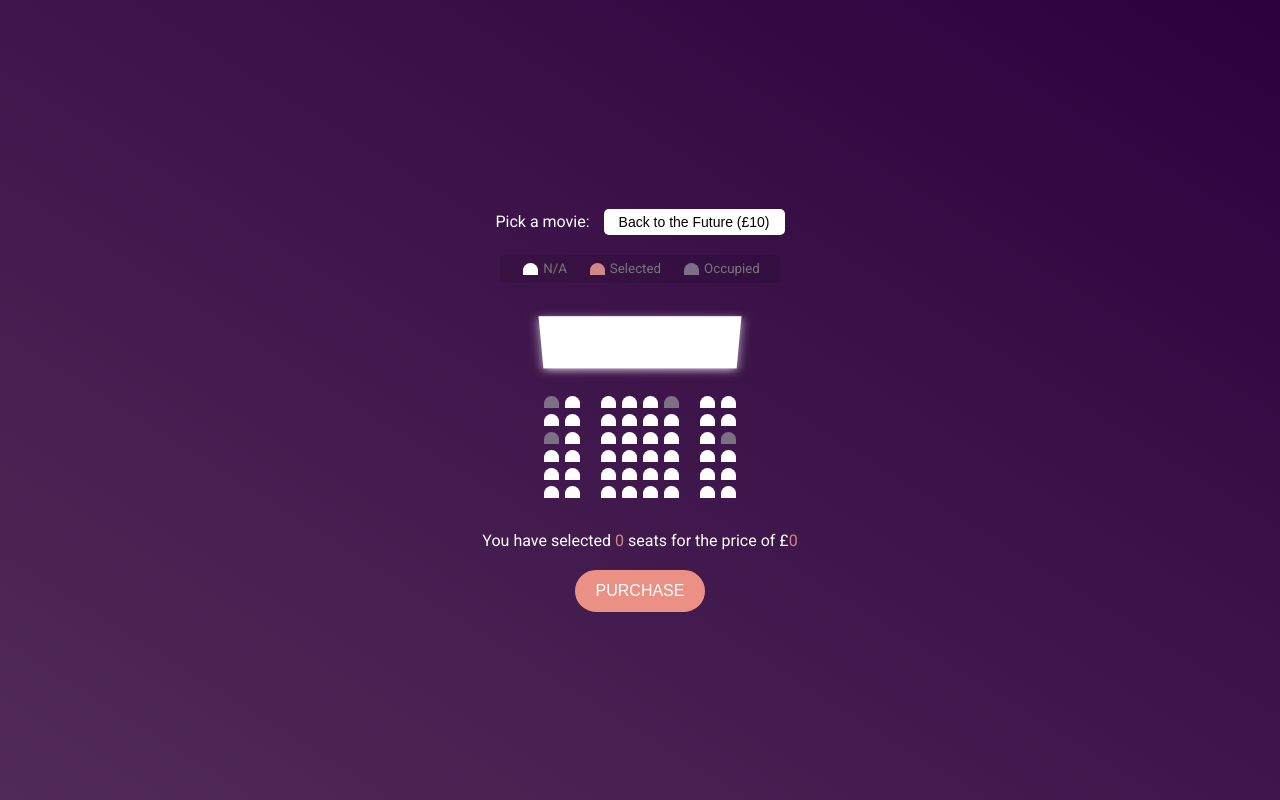
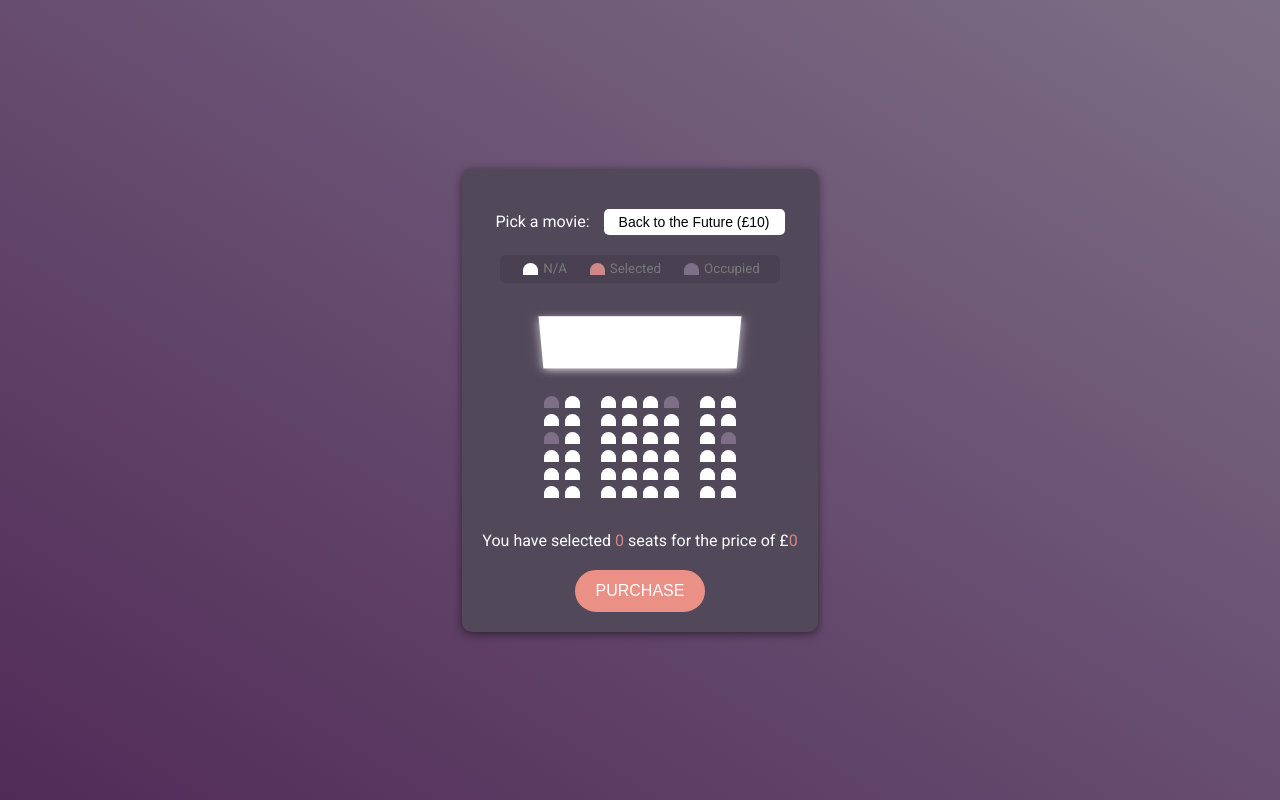
Before and after one commit to alexkazar11/CinemaSeatsBooker, a plain HTML site: page index.html in a window 1280 px wide. Drawn offline with Linux system fonts and the light colour scheme.

Commit message:
Add background container and change colours

```diff
--- a/index.html
+++ b/index.html
@@ -9,6 +9,8 @@
 </head>
 
 <body>
+
+	<section class="booking-system">
 		<div class="movie-container">
 			<label>Pick a movie: </label>
 			<select id="movie">
@@ -105,6 +107,7 @@
 		</p>
 
 		<button class="purchase">Purchase</button>
+	</section>
 
 	<script src="script.js"></script>
 </body>
--- a/script.js
+++ b/script.js
@@ -68,6 +68,7 @@ updateSelectedCount();
 /*
 	TO ADD IN THE FUTURE:
 	- Background container
+	- Add limit to number of tickets
 	- Save the seats separately for each movie in local storage
 	- Clear seats button
 	- Action on Purchase button (occupy seats)
--- a/style.css
+++ b/style.css
@@ -2,16 +2,17 @@
 
 /* Variables  */
 :root {
-	--background-color-1: #2c003e;
+	--background-color-1: #7D6F86;
 	--background-color-2: #512b58;
+	--background-color-3: #51485a;
 
 	--text-color: #fff;
 	--text-highlight-color: #CF8886;
-	--text-quiet-color: #777;
+	--text-quiet-color: #797878;
 
 	--seat-color: #fff;
 	--seat-selected-color: #CF8886;
-	--seat-occupied-color: #7D6F86;
+	--seat-occupied-color: #7d6f86;
 
 	--screen-color: #fff;
 	--movie-picker-color: #fff;
@@ -44,6 +45,17 @@ body {
 	align-items: center;
 	justify-content: center;
 	min-height: 100vh;
+}
+
+.booking-system {
+	display: flex;
+	flex-direction: column;
+	align-items: center;
+	justify-content: center;
+	background-color: var(--background-color-3);
+	border-radius: 1rem;
+	padding: 2rem;
+	box-shadow: 0 0.2rem 1rem rgba(0, 0, 0, 0.5);
 }
 
 .movie-container {
```
Lines whose indentation alone changed are shown as unchanged.
